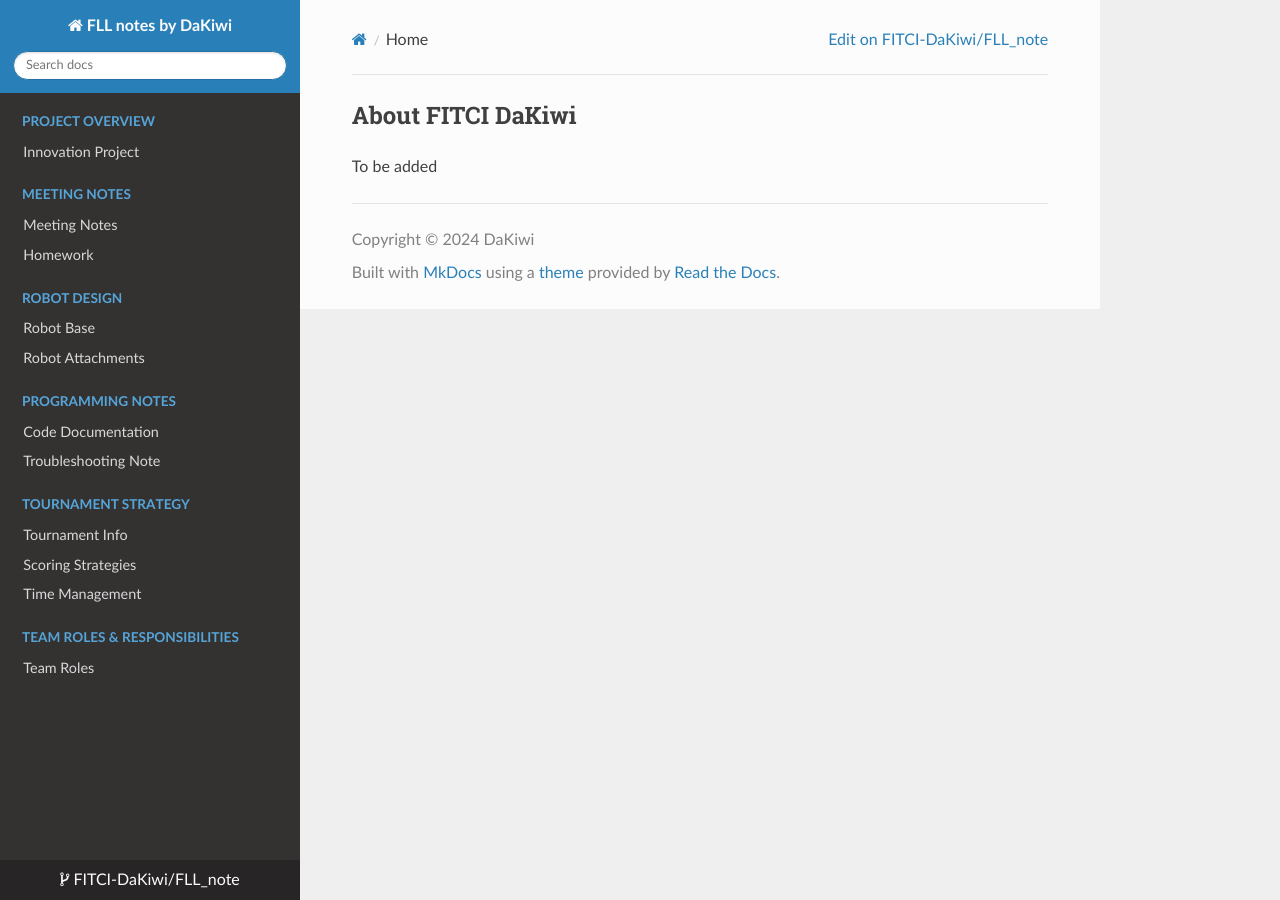
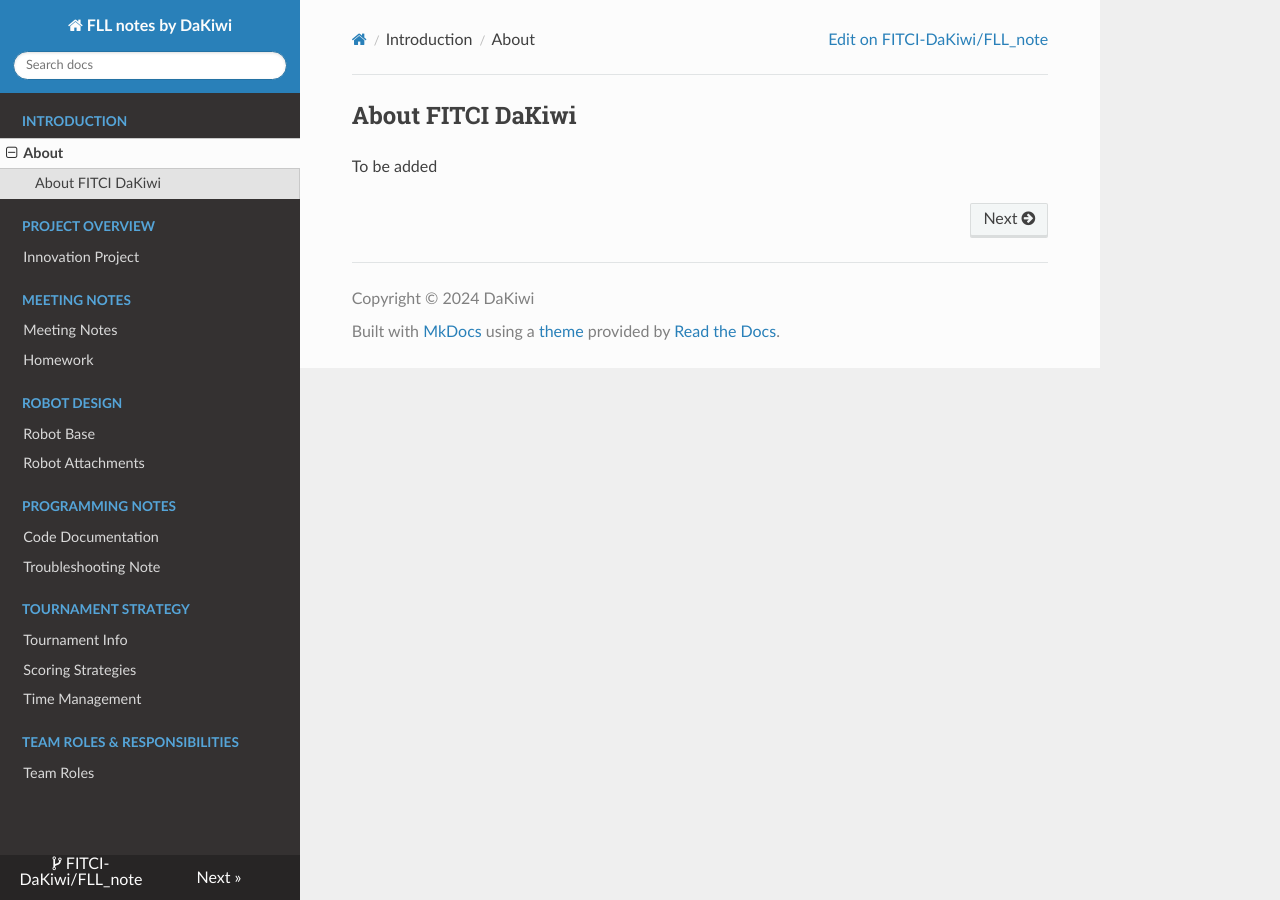
Before and after one commit to FITCI-DaKiwi/FLL_note_2024, an MkDocs documentation site: the page built from docs/index.md, in a window 1280 px wide. Built offline with MkDocs 1.6.1, drawn with Linux system fonts in a browser that asks for light colours; nearby versions of some CDN libraries; some of the changed lines change nothing that is shown.

Commit message:
Update mkdocs.yaml

```diff
--- a/mkdocs.yaml
+++ b/mkdocs.yaml
@@ -27,6 +27,8 @@ extra:
 
 # Page Tree
 nav:
+  - Introduction:
+      - About: index.md
   - Project Overview:
       - Innovation Project: innovation_project.md
   - Meeting Notes:
```
